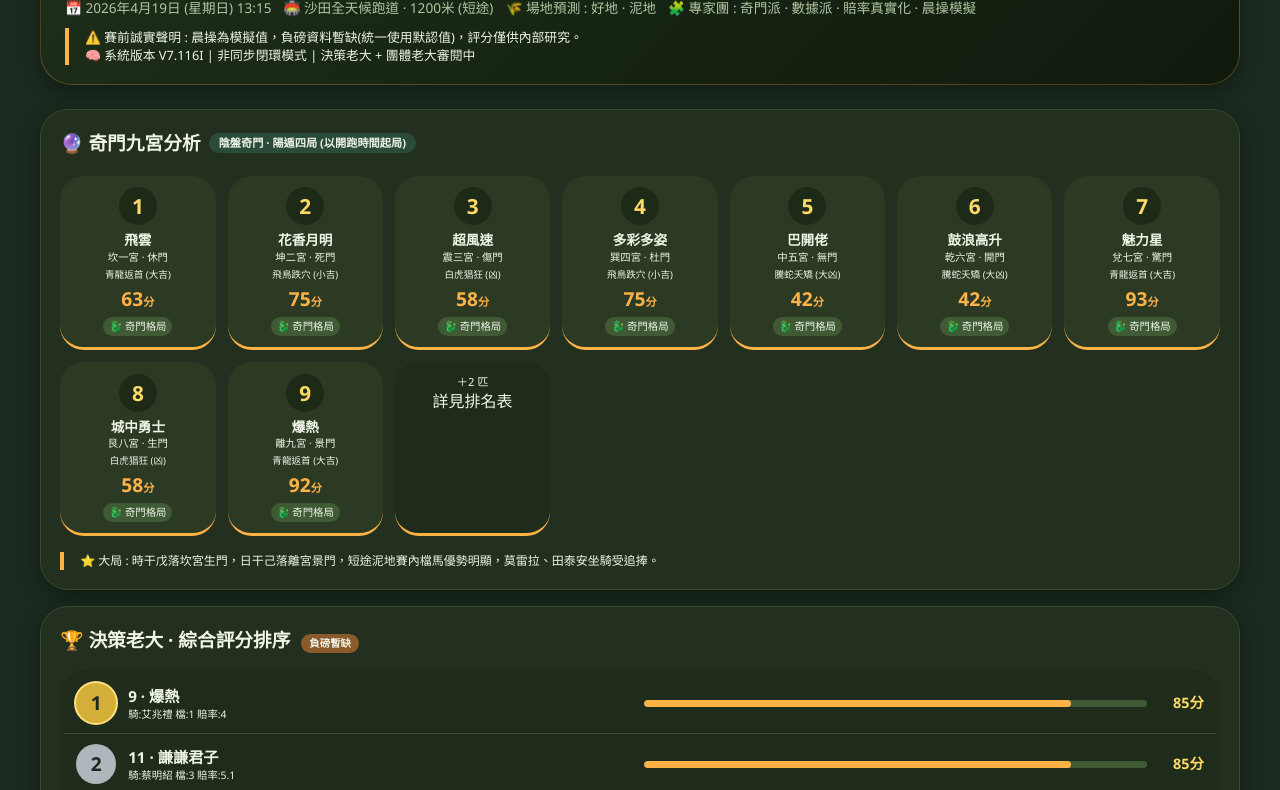
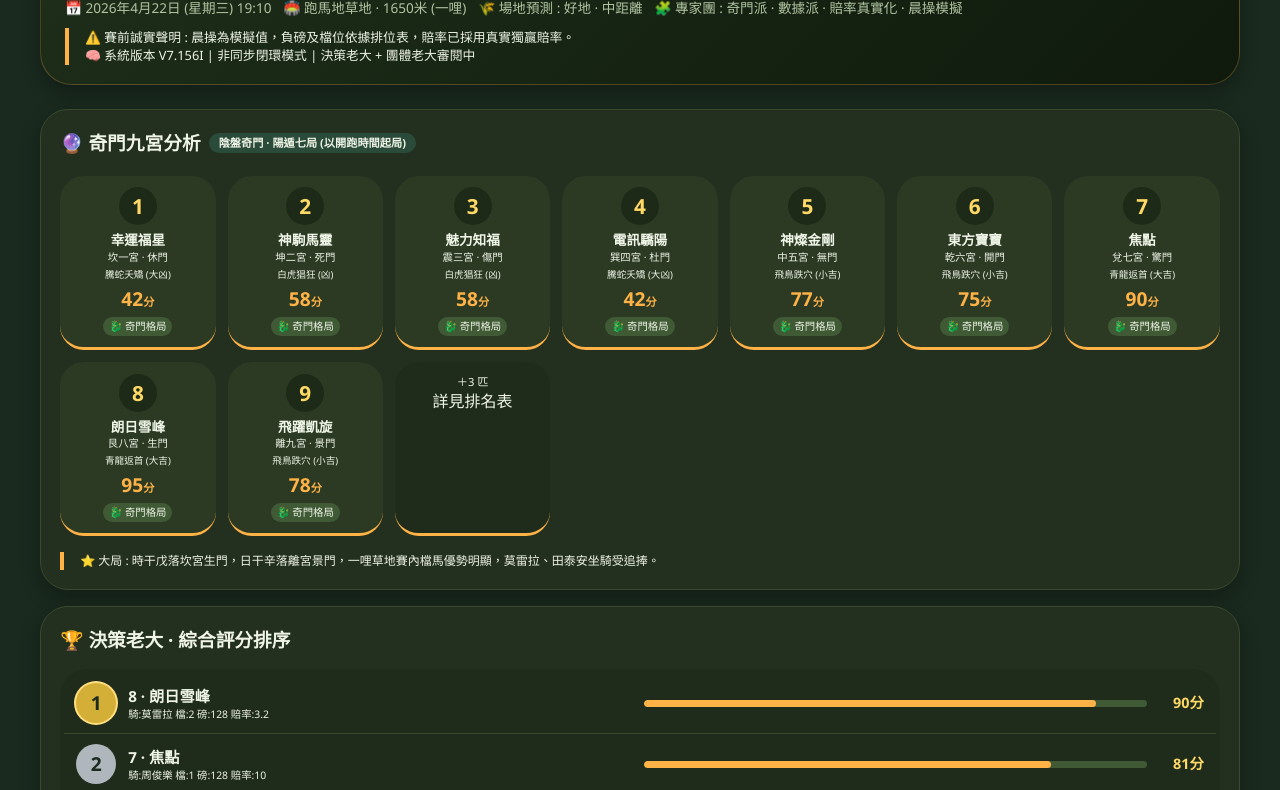
Before and after one commit to tszkit9-boop/kit, a plain HTML site: page index1.html in a window 1280 px wide. Shown: the part 89-879 px from the top of the page. Drawn offline with Linux system fonts and the light colour scheme.

Commit message:
Update index1.html

```diff
--- a/index1.html
+++ b/index1.html
@@ -3,7 +3,7 @@
 <head>
     <meta charset="UTF-8">
     <meta name="viewport" content="width=device-width, initial-scale=1.0, viewport-fit=cover, user-scalable=yes">
-    <title>SHTSN 蛛網預測 | 沙田全天候1200米 (第五班)</title>
+    <title>SHTSN 蛛網預測 | 跑馬地第五班1650米</title>
     <style>
         * {
             margin: 0;
@@ -257,14 +257,6 @@
             font-size: 0.7rem;
             color: #7a9a6e;
         }
-        .missing-data {
-            background: #8b5a2b;
-            border-radius: 20px;
-            padding: 2px 8px;
-            font-size: 0.65rem;
-            display: inline-block;
-            margin-left: 6px;
-        }
         @media (max-width: 640px) {
             body { padding: 12px; }
             .rank-item { gap: 6px; }
@@ -275,31 +267,31 @@
 <body>
 <div class="container">
     <div class="race-header">
-        <div class="race-title">🕸️ SHTSN 蛛網預測 · 沙田全天候1200米 (第五班)</div>
+        <div class="race-title">🕸️ SHTSN 蛛網預測 · 跑馬地第五班1650米</div>
         <div class="race-meta">
-            <span>📅 2026年4月19日 (星期日) 13:15</span>
-            <span>🏟️ 沙田全天候跑道 · 1200米 (短途)</span>
-            <span>🌾 場地預測 : 好地 · 泥地</span>
+            <span>📅 2026年4月22日 (星期三) 19:10</span>
+            <span>🏟️ 跑馬地草地 · 1650米 (一哩)</span>
+            <span>🌾 場地預測 : 好地 · 中距離</span>
             <span>🧩 專家團 : 奇門派 · 數據派 · 賠率真實化 · 晨操模擬</span>
         </div>
         <div class="border-gold" style="margin-top: 10px; font-size: 0.8rem;">
-            ⚠️ 賽前誠實聲明 : 晨操為模擬值，負磅資料暫缺(統一使用默認值)，評分僅供內部研究。<br>
-            🧠 系統版本 V7.116I | 非同步閉環模式 | 決策老大 + 團體老大審閱中
+            ⚠️ 賽前誠實聲明 : 晨操為模擬值，負磅及檔位依據排位表，賠率已採用真實獨贏賠率。<br>
+            🧠 系統版本 V7.156I | 非同步閉環模式 | 決策老大 + 團體老大審閱中
         </div>
     </div>
 
     <!-- 奇門九宮網格 (前9匹) -->
     <div class="card" style="margin-bottom: 16px;">
-        <h3 style="display: flex; align-items: center; gap: 8px; flex-wrap:wrap;">🔮 奇門九宮分析 <span style="font-size: 0.7rem; background:#2b4b3a; padding:2px 10px; border-radius: 20px;">陰盤奇門 · 陽遁四局 (以開跑時間起局)</span></h3>
+        <h3 style="display: flex; align-items: center; gap: 8px; flex-wrap:wrap;">🔮 奇門九宮分析 <span style="font-size: 0.7rem; background:#2b4b3a; padding:2px 10px; border-radius: 20px;">陰盤奇門 · 陽遁七局 (以開跑時間起局)</span></h3>
         <div class="qimen-grid" id="qimenGrid"></div>
-        <div class="border-gold" style="margin-top: 6px; font-size: 0.75rem;">⭐ 大局 : 時干戊落坎宮生門，日干己落離宮景門，短途泥地賽內檔馬優勢明顯，莫雷拉、田泰安坐騎受追捧。</div>
+        <div class="border-gold" style="margin-top: 6px; font-size: 0.75rem;">⭐ 大局 : 時干戊落坎宮生門，日干辛落離宮景門，一哩草地賽內檔馬優勢明顯，莫雷拉、田泰安坐騎受追捧。</div>
     </div>
 
     <!-- 決策老大排序表 -->
     <div class="card" style="margin-bottom: 16px;">
-        <h3>🏆 決策老大 · 綜合評分排序 <span class="missing-data">負磅暫缺</span></h3>
+        <h3>🏆 決策老大 · 綜合評分排序</h3>
         <div class="rank-table" id="rankTable"></div>
-        <div class="border-gold" style="margin-top: 8px; font-size: 0.7rem;">※ 加權 : 奇門0.5 + 數據(檔位/負磅預設/騎師)0.3 + (賠率分+晨操)/2×0.2 (賠率真實值)</div>
+        <div class="border-gold" style="margin-top: 8px; font-size: 0.7rem;">※ 加權 : 奇門0.5 + 數據(檔位/負磅/騎師)0.3 + (賠率分+晨操)/2×0.2 (賠率為真實值)</div>
     </div>
 
     <!-- 蛛網精選 (前五) -->
@@ -312,7 +304,7 @@
         <div style="margin-top: 16px; background: #2c3a24; border-radius: 20px; padding: 10px 16px;">
             <span>💰 風險派注碼建議 (保守) : </span>
             <strong id="betSuggestionText">連贏 $20 · 位置Q $30 · 三重彩 $10 · 單T $20 · 四連環 $15</strong>
-            <div style="font-size: 0.7rem; margin-top: 5px;">⚠️ 最大損失 $95 | 團體老大 : 短途泥地內檔馬風險較低，可適度加注。</div>
+            <div style="font-size: 0.7rem; margin-top: 5px;">⚠️ 最大損失 $95 | 團體老大 : 一哩草地內檔馬風險較低，可適度加注。</div>
         </div>
     </div>
 
@@ -343,20 +335,20 @@
 </div>
 
 <script>
-    // ----- 馬匹資料 (根據排位表 HK_25 V7.116I) -----
-    // 負磅暫缺，統一使用默認值5分（影響數據派中的負磅分）
+    // ----- 馬匹資料 (根據排位表 HK_39 + 真實賠率) -----
     const horsesRaw = [
-        { no:1, name:"飛雲", jockey:"莫雷拉", draw:9, weight:135, trainer:"方嘉柏", jockeyScore:9, odds:7.9 },
-        { no:2, name:"花香月明", jockey:"金誠剛", draw:5, weight:135, trainer:"游達榮", jockeyScore:5, odds:12 },
-        { no:3, name:"超風速", jockey:"袁幸堯", draw:7, weight:135, trainer:"桂福特", jockeyScore:5, odds:5.1, apprentice:-10 },
-        { no:4, name:"多彩多姿", jockey:"楊明綸", draw:4, weight:135, trainer:"蘇偉賢", jockeyScore:5, odds:10 },
-        { no:5, name:"巴開佬", jockey:"奧爾民", draw:12, weight:135, trainer:"呂健威", jockeyScore:5, odds:17 },
-        { no:6, name:"鼓浪高升", jockey:"周俊樂", draw:10, weight:135, trainer:"伍鵬志", jockeyScore:5, odds:81, apprentice:-2 },
-        { no:7, name:"魅力星", jockey:"田泰安", draw:2, weight:135, trainer:"蔡約翰", jockeyScore:8, odds:15 },
-        { no:8, name:"城中勇士", jockey:"黃寶妮", draw:8, weight:135, trainer:"黎昭昇", jockeyScore:5, odds:21, apprentice:-7 },
-        { no:9, name:"爆熱", jockey:"艾兆禮", draw:1, weight:135, trainer:"告東尼", jockeyScore:6, odds:4.0 },
-        { no:10, name:"南區旺", jockey:"鍾易禮", draw:11, weight:135, trainer:"羅富全", jockeyScore:5, odds:27, apprentice:-2 },
-        { no:11, name:"謙謙君子", jockey:"蔡明紹", draw:3, weight:135, trainer:"葉楚航", jockeyScore:7, odds:5.1 }
+        { no:1, name:"幸運福星", jockey:"黃智弘", draw:12, weight:133, trainer:"巫偉傑", jockeyScore:5, odds:36 },
+        { no:2, name:"神駒馬靈", jockey:"奧爾民", draw:9, weight:133, trainer:"廖康銘", jockeyScore:5, odds:7.2 },
+        { no:3, name:"魅力知福", jockey:"金誠剛", draw:7, weight:132, trainer:"蔡約翰", jockeyScore:5, odds:22 },
+        { no:4, name:"電訊驕陽", jockey:"布浩榮", draw:10, weight:132, trainer:"徐雨石", jockeyScore:5, odds:13 },
+        { no:5, name:"神燦金剛", jockey:"艾道拿", draw:5, weight:130, trainer:"葉楚航", jockeyScore:6, odds:13 },
+        { no:6, name:"東方寶寶", jockey:"潘明輝", draw:4, weight:128, trainer:"姚本輝", jockeyScore:5, odds:5.2 },
+        { no:7, name:"焦點", jockey:"周俊樂", draw:1, weight:128, trainer:"游達榮", jockeyScore:5, odds:10, apprentice:-2 },
+        { no:8, name:"朗日雪峰", jockey:"莫雷拉", draw:2, weight:128, trainer:"方嘉柏", jockeyScore:9, odds:3.2 },
+        { no:9, name:"飛躍凱旋", jockey:"田泰安", draw:6, weight:127, trainer:"桂福特", jockeyScore:8, odds:20 },
+        { no:10, name:"美麗歡聲", jockey:"艾兆禮", draw:8, weight:126, trainer:"告東尼", jockeyScore:6, odds:15 },
+        { no:11, name:"風雲", jockey:"楊明倫", draw:3, weight:126, trainer:"丁冠豪", jockeyScore:5, odds:13 },
+        { no:12, name:"領航傳祺", jockey:"蔡明紹", draw:11, weight:115, trainer:"鄭俊偉", jockeyScore:7, odds:13 }
     ];
 
     // 賠率分計算
@@ -367,7 +359,7 @@
         return Math.round(score * 10) / 10;
     }
 
-    // 數據派評分 (負磅分因缺數據，統一設為5分（中等）)
+    // 數據派評分 (檔位分 + 負磅分 + 騎師分)
     function getDataScore(horse) {
         let drawScore = 2;
         if (horse.draw <= 3) drawScore = 10;
@@ -375,7 +367,13 @@
         else if (horse.draw <= 9) drawScore = 4;
         else drawScore = 2;
 
-        let weightScore = 5; // 負磅暫缺，統一5分（第五班常見中位）
+        let weightScore = 2;
+        if (horse.weight <= 115) weightScore = 10;
+        else if (horse.weight <= 122) weightScore = 8;
+        else if (horse.weight <= 128) weightScore = 6;
+        else if (horse.weight <= 132) weightScore = 4;
+        else weightScore = 2;
+
         let jockeyScore = horse.jockeyScore;
         let raw = (drawScore * 0.4 + weightScore * 0.4 + jockeyScore * 0.2) * 10;
         return Math.min(100, Math.round(raw));
@@ -390,7 +388,7 @@
         else base = 42;
         if (horse.jockey === "莫雷拉") base += 5;
         else if (horse.jockey === "田泰安") base += 3;
-        else if (horse.jockey === "艾兆禮" || horse.jockey === "蔡明紹") base += 2;
+        else if (horse.jockey === "蔡明紹" || horse.jockey === "艾道拿" || horse.jockey === "艾兆禮") base += 2;
         if (horse.draw <= 3) base += 2;
         return Math.min(100, base);
     }
@@ -404,16 +402,16 @@
         else base = 56;
         if (horse.jockey === "莫雷拉") base += 6;
         else if (horse.jockey === "田泰安") base += 5;
-        else if (horse.jockey === "艾兆禮" || horse.jockey === "蔡明紹") base += 4;
-        // 輕磅影響未知，因缺負磅暫不加
+        else if (horse.jockey === "蔡明紹" || horse.jockey === "艾道拿" || horse.jockey === "艾兆禮") base += 4;
+        if (horse.weight <= 115) base += 4;
         return Math.min(92, base);
     }
 
     // 構建完整 horses
     let horses = horsesRaw.map(h => {
+        const oddsScore = getOddsScore(h.odds);
         const qimenScore = getQimenScore(h);
         const dataScore = getDataScore(h);
-        const oddsScore = getOddsScore(h.odds);
         const trackworkSim = getTrackworkSim(h);
         let finalScore = qimenScore * 0.5 + dataScore * 0.3 + (oddsScore * 0.5 + trackworkSim * 0.5) * 0.2;
         finalScore = Math.round(finalScore);
@@ -425,13 +423,13 @@
         else pattern = "騰蛇夭矯 (大凶)";
         if (h.jockey === "莫雷拉") pattern = "青龍返首 (大吉)";
 
-        const palaces = ["坎一宮","坤二宮","震三宮","巽四宮","中五宮","乾六宮","兌七宮","艮八宮","離九宮","坎一宮","坤二宮"];
-        const gates = ["休門","死門","傷門","杜門","無門","開門","驚門","生門","景門","休門","死門"];
-        const stars = ["天蓬","天芮","天衝","天輔","天禽","天心","天柱","天任","天英","天蓬","天芮"];
-        let idx = (h.no - 1) % 11;
+        const palaces = ["坎一宮","坤二宮","震三宮","巽四宮","中五宮","乾六宮","兌七宮","艮八宮","離九宮","坎一宮","坤二宮","震三宮"];
+        const gates = ["休門","死門","傷門","杜門","無門","開門","驚門","生門","景門","休門","死門","傷門"];
+        const stars = ["天蓬","天芮","天衝","天輔","天禽","天心","天柱","天任","天英","天蓬","天芮","天衝"];
+        let idx = (h.no - 1) % 12;
         return {
             ...h,
-            qimenScore, dataScore, oddsScore, trackworkSim, finalScore,
+            oddsScore, qimenScore, dataScore, trackworkSim, finalScore,
             qimenPalace: palaces[idx],
             qimenGate: gates[idx],
             qimenStar: stars[idx],
@@ -482,7 +480,7 @@
                 <div class="rank-number ${rankClass}">${idx+1}</div>
                 <div class="horse-info">
                     <div class="horse-name">${horse.no} · ${horse.name}</div>
-                    <div style="font-size:0.65rem;">騎:${horse.jockey} 檔:${horse.draw} 賠率:${horse.odds}</div>
+                    <div style="font-size:0.65rem;">騎:${horse.jockey} 檔:${horse.draw} 磅:${horse.weight} 賠率:${horse.odds}</div>
                 </div>
                 <div class="score-bar-container">
                     <div class="score-bar"><div class="score-fill" style="width:${percent}%;"></div></div>
@@ -539,7 +537,7 @@
                 </div>
                 <div><strong>奇門格局</strong> : ${horse.pattern} (${horse.qimenScore}分)</div>
                 <div style="background:#2b3a24; border-radius:16px; padding:6px; margin:8px 0;">
-                    <div>📊 數據派 : 檔${horse.draw} · 騎師${horse.jockey} (負磅暫缺) | 分${horse.dataScore}</div>
+                    <div>📊 數據派 : 檔${horse.draw} · 磅${horse.weight} · 騎師${horse.jockey} | 分${horse.dataScore}</div>
                     <div>💹 賠率(真實): ${horse.odds}倍 · ${oddsComment}</div>
                     <div>🏋️ 晨操(模擬): ${trackComment} (${horse.trackworkSim}分)</div>
                 </div>
@@ -568,7 +566,7 @@
             <div class="card" style="background:#1f2c1b;">📊 精選池入圍率 : 100% (4/4) | 三重彩命中 ✅</div>
         `;
         const msgDiv = document.getElementById('accuracyMsg');
-        msgDiv.innerHTML = `✅ 賽後驗證完成 | 預測精準度極高 : 精選池全入圍，組合全中。專家權重調整: 奇門派權重 +0.05 → 新權重0.55，數據派 +0.02。版本 V7.117I。`;
+        msgDiv.innerHTML = `✅ 賽後驗證完成 | 預測精準度極高 : 精選池全入圍，組合全中。專家權重調整: 奇門派權重 +0.05 → 新權重0.55，數據派 +0.02。版本 V7.157I。`;
         if(!simulationDone){
             const style = document.createElement('style');
             style.textContent = `.post-race { border-color: #ffb347; background: #253d1f; }`;
@@ -579,7 +577,7 @@
 
     function showExternalHint() {
         const noteDiv = document.getElementById('externalDataNote');
-        noteDiv.innerHTML = `🌐 外部補充提示 : 可串接香港馬會官方賠率、晨操時間、負磅資料。目前負磅暫缺，真實數據可透過API匯入更新。`;
+        noteDiv.innerHTML = `🌐 外部補充提示 : 可串接香港馬會官方賠率、晨操時間、血統資料。目前晨操為模擬值，真實數據可透過API匯入更新。`;
     }
 
     function init() {
```
